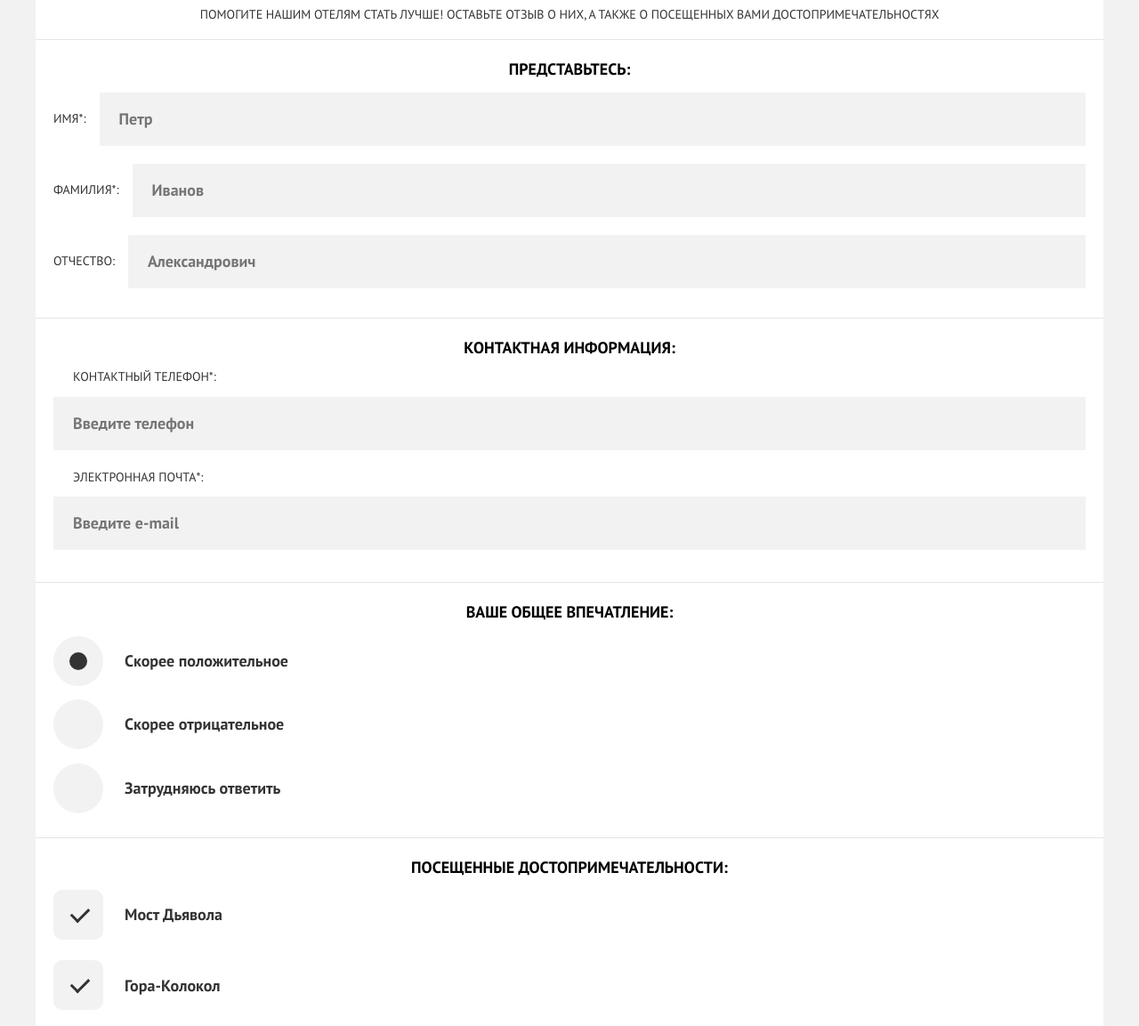
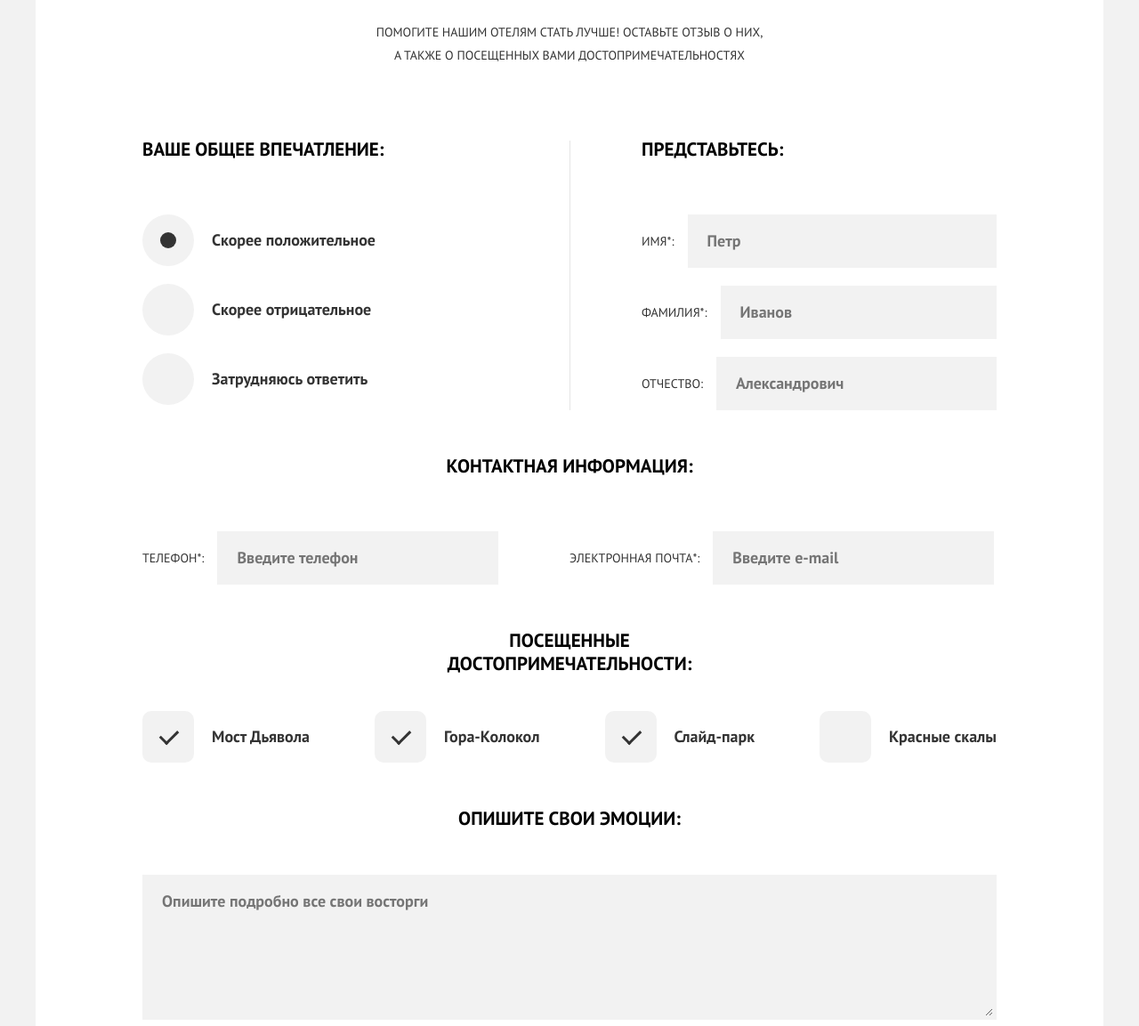
Before and after one commit to odkobozeva/1647713-sedona-21, a website: page source/form.html in a window 1280 px wide. Shown: the part 538-1691 px from the top of the page at 89% size. Drawn offline with nearby package versions, Linux system fonts and the light colour scheme; files that its build step writes are made by us from their sources.

Commit message:
Add adaptive on form page

```diff
--- a/source/form.html
+++ b/source/form.html
@@ -43,7 +43,8 @@
     <section class="review">
       <div class="review__info text-info">
         <h2 class="text-info__title">Оставьте свой отзыв</h2>
-        <p class="text-info__description">Помогите нашим отелям стать лучше! оставьте отзыв о них, а также о посещенных
+        <p class="text-info__description">Помогите нашим отелям стать лучше! Оставьте отзыв о них, <br>а также о
+          посещенных
           вами достопримечательностях</p>
       </div>
 
@@ -51,6 +52,7 @@
         <fieldset class="review-form__fieldset review-form__fieldset--vertical">
           <legend class="review-form__legend">Представьтесь:</legend>
 
+          <div class="field-list">
             <div class="field">
               <label class="field__label" for="name">Имя*:</label>
               <input class="field__input" type="text" name="user_name" id="name" placeholder="Петр" required>
@@ -63,15 +65,19 @@
 
             <div class="field">
               <label class="field__label" for="patronymic">Отчество:</label>
-            <input class="field__input" type="text" name="user_patronymic" id="patronymic" placeholder="Александрович">
+              <input class="field__input" type="text" name="user_patronymic" id="patronymic"
+                placeholder="Александрович">
+            </div>
           </div>
         </fieldset>
 
         <fieldset class="review-form__fieldset review-form__fieldset--horisontal">
           <legend class="review-form__legend">Контактная информация:</legend>
 
+          <div class="field-list">
             <div class="field">
-            <label class="field__label" for="phone">Контактный телефон*:</label>
+              <label class="field__label" for="phone"><span class="field__label--hidden">Контактный</span>
+                телефон*:</label>
               <div class="field__group">
                 <input class="field__input" type="tel" name="user_phone" id="phone" placeholder="Введите телефон"
                   pattern="[0-9]{1}-[0-9]{3}-[0-9]{3}-[0-9]{2}-[0-9]{2}" required>
@@ -87,15 +93,17 @@
                 <span class="field__icon field__icon--email"></span>
               </div>
             </div>
-
+          </div>
         </fieldset>
 
         <fieldset class="review-form__fieldset review-form__fieldset--radiobutton">
           <legend class="review-form__legend">Ваше общее впечатление:</legend>
 
+          <div class="field-list">
             <div class="field">
               <label class="field__label">
                 <input class="field__input visually-hidden" type="radio" name="impression" value="positive" checked>
+                <span class="field__input-choice"></span>
                 <span class="field__helper">Скорее положительное</span>
               </label>
             </div>
@@ -103,6 +111,7 @@
             <div class="field">
               <label class="field__label">
                 <input class="field__input visually-hidden" type="radio" name="impression" value="negative">
+                <span class="field__input-choice"></span>
                 <span class="field__helper">Скорее отрицательное</span>
               </label>
             </div>
@@ -110,17 +119,20 @@
             <div class="field">
               <label class="field__label">
                 <input class="field__input visually-hidden" type="radio" name="impression" value="neutral">
+                <span class="field__input-choice"></span>
                 <span class="field__helper">Затрудняюсь ответить</span>
               </label>
+            </div>
           </div>
         </fieldset>
 
         <fieldset class="review-form__fieldset review-form__fieldset--checkbox">
-          <legend class="review-form__legend">Посещенные достопримечательности:</legend>
-
+          <legend class="review-form__legend">Посещенные<br>достопримечательности:</legend>
+          <div class="field-list">
             <div class="field">
               <label class="field__label">
                 <input class="field__input visually-hidden" type="checkbox" name="devils_bridge" checked>
+                <span class="field__input-choice"></span>
                 <span class="field__helper">Мост Дьявола</span>
               </label>
             </div>
@@ -128,6 +140,7 @@
             <div class="field">
               <label class="field__label">
                 <input class="field__input visually-hidden" type="checkbox" name="mount_bell" checked>
+                <span class="field__input-choice"></span>
                 <span class="field__helper">Гора-Колокол</span>
               </label>
             </div>
@@ -135,6 +148,7 @@
             <div class="field">
               <label class="field__label">
                 <input class="field__input visually-hidden" type="checkbox" name="slide_park" checked>
+                <span class="field__input-choice"></span>
                 <span class="field__helper">Слайд-парк</span>
               </label>
             </div>
@@ -142,8 +156,10 @@
             <div class="field">
               <label class="field__label">
                 <input class="field__input visually-hidden" type="checkbox" name="red_rocks">
+                <span class="field__input-choice"></span>
                 <span class="field__helper">Красные скалы</span>
               </label>
+            </div>
           </div>
         </fieldset>
 
--- /dev/null
+++ b/source/sass/blocks/form/field-list.scss
@@ -0,0 +1,8 @@
+.field-list {
+  display: grid;
+  gap: 20px;
+
+  @media (max-width: $mobile-width-only) {
+    padding: 20px 0;
+  }
+}
--- a/source/sass/blocks/form/field.scss
+++ b/source/sass/blocks/form/field.scss
@@ -1,14 +1,24 @@
-.field {
-  align-items: center;
-}
-
 .field__group {
-  margin: 14px 0 23px;
+  @media (min-width: $desktop-width) {
+    width: 100%;
+    max-width: 316px;
+  }
 }
 
 .field__label {
+  line-height: 1.86;
+  text-transform: uppercase;
   color: $secondary-text;
-  text-transform: uppercase;
+
+  &:hover .field__input-choice {
+    background-color: $input-hover;
+  }
+
+  &--hidden {
+    @media (min-width: $desktop-width) {
+      display: none;
+    }
+  }
 }
 
 .field__input {
@@ -33,6 +43,16 @@
   }
 }
 
+.field__input-choice {
+  position: relative;
+  display: inline-block;
+  width: 58px;
+  height: 58px;
+  margin-right: 20px;
+  background-color: #f2f2f2;
+  cursor: pointer;
+}
+
 .field__helper {
   display: inline-block;
   font-weight: bold;
--- a/source/sass/blocks/form/review-form.scss
+++ b/source/sass/blocks/form/review-form.scss
@@ -1,50 +1,127 @@
+.review-form {
+  @media (min-width: $tablet-width) {
+    display: grid;
+    grid-template-columns: repeat(2, 1fr);
+    gap: 30px 0;
+  }
+}
+
 .review-form__fieldset {
   margin: 0;
-  padding: 13px 20px;
   border: none;
+  padding: 0;
+
+  @media (max-width: $mobile-width-only) {
+    padding: 0 20px;
+  }
 
   &:not(:last-of-type) {
-    border-bottom: 1px solid $decoration-line;
+    @media (max-width: $mobile-width-only) {
+      border-bottom: 1px solid $decoration-line;
+    }
+  }
+
+  &--vertical {
+    @media (min-width: $tablet-width) {
+      padding-left: 58px;
+      border-left: 1px solid $decoration-line;
+    }
+
+    @media (min-width: $desktop-width) {
+      padding-left: 80px;
+    }
+  }
+
+  &--vertical .review-form__legend {
+    @media (min-width: $tablet-width) {
+      margin-bottom: 60px;
+      text-align: left;
+    }
   }
 
   &--vertical .field {
     display: flex;
-    margin-bottom: 20px;
+    align-items: center;
   }
 
   &--vertical .field__label {
     margin-right: 15px;
   }
 
-  &--horisontal .field__label {
-    margin-left: 22px;
+  &--horisontal {
+    @media (min-width: $tablet-width) {
+      grid-column: 1 / -1;
+    }
   }
 
-  &--checkbox .field {
-    position: relative;
-    padding-left: 80px;
-    margin-bottom: 26px;
+  &--horisontal .review-form__legend {
+    @media (min-width: $tablet-width) {
+      margin-bottom: 20px;
+    }
+
+    @media (min-width: $desktop-width) {
+      margin-bottom: 60px;
+    }
   }
 
-  &--checkbox .field__helper {
-    padding: 10px 0;
+  &--horisontal .field-list {
+    @media (min-width: $desktop-width) {
+      grid-template-columns: 1fr 1fr;
+      gap: 0;
+    }
   }
 
-  &--checkbox .field__helper::before {
-    content: "";
-    width: 56px;
-    height: 56px;
-    background-color: $input-background;
-    position: absolute;
-    left: 0;
-    top: 0;
-    bottom: 0;
-    margin: auto;
-    border-radius: 10px;
-    cursor: pointer;
+  &--horisontal .field {
+    @media (min-width: $desktop-width) {
+      display: flex;
+      align-items: center;
+    }
   }
 
-  &--checkbox .field__input:checked + .field__helper::after {
+  &--horisontal .field__label {
+    display: inline-block;
+    margin: 0 0 8px 22px;
+
+    @media (min-width: $desktop-width) {
+      margin: 0 15px 0 0;
+    }
+  }
+
+  &--checkbox {
+    @media (min-width: $tablet-width) {
+      grid-column: 1 / -1;
+    }
+  }
+
+  &--checkbox .review-form__legend {
+    @media (min-width: $tablet-width) {
+      margin-bottom: 40px;
+    }
+  }
+
+  &--checkbox .field-list {
+    @media (min-width: $tablet-width) {
+      grid-template-columns: repeat(2, max-content);
+      gap: 50px;
+      justify-content: center;
+    }
+
+    @media (min-width: $desktop-width) {
+      grid-template-columns: repeat(4, max-content);
+      justify-content: space-between;
+    }
+  }
+
+  &--checkbox .field__label {
+    display: flex;
+    align-items: center;
+  }
+
+  &--checkbox .field__input-choice {
+    border-radius: 10px;
+  }
+
+  &--checkbox .field__input:checked + .field__input-choice::before {
     content: "";
     position: absolute;
     left: 20px;
@@ -58,37 +135,50 @@
     transform: rotate(-45deg);
   }
 
-  &--radiobutton .field {
-    position: relative;
-    padding-left: 80px;
-    margin-bottom: 14px;
+  &--radiobutton {
+    order: -1;
   }
 
-  &--radiobutton .field__helper {
-    padding: 12px 0;
+  &--radiobutton .review-form__legend {
+    @media (min-width: $tablet-width) {
+      margin-bottom: 60px;
+      text-align: left;
+    }
   }
 
-  &--radiobutton .field__helper::before {
+  &--radiobutton .field__label {
+    display: flex;
+    align-items: center;
+  }
+
+  &--radiobutton .field__input-choice {
+    border-radius: 50%;
+  }
+
+  &--radiobutton .field__input:checked + .field__input-choice::before {
     content: "";
-    width: 56px;
-    height: 56px;
-    background-color: $input-background;
     position: absolute;
+    width: 18px;
+    height: 18px;
     left: 0;
+    right: 0;
     top: 0;
     bottom: 0;
     margin: auto;
     border-radius: 50%;
-    cursor: pointer;
+    background-color: $input-checked;
   }
 
-  &--radiobutton .field__input:checked + .field__helper::before {
-    background-color: $input-checked;
-    border: 18px solid $input-background;
+  &--textarea {
+    grid-column: 1 / -1;
   }
 
-  &--radiobutton .field__input:checked + .field__helper:hover::before {
-    border: 18px solid $input-hover;
+  &--textarea .review-form__legend {
+    margin-bottom: 20px;
+
+    @media (min-width: $tablet-width) {
+      margin-bottom: 50px;
+    }
   }
 }
 
@@ -99,8 +189,31 @@
   line-height: 1.44;
   text-transform: uppercase;
   text-align: center;
+
+  @media (min-width: $tablet-width) {
+    font-size: 21px;
+    line-height: 1.24;
+  }
 }
 
 .review-form__data-processing {
+  grid-column: 1 / -1;
   padding: 35px 20px;
+
+  @media (min-width: $tablet-width) {
+    display: flex;
+    padding: 0;
+    align-items: center;
+    justify-content: space-between;
+  }
 }
+
+.review-form__button {
+  @media (min-width: $tablet-width) {
+    width: 50%;
+  }
+}
+
+.review-form__notice {
+  text-transform: uppercase;
+}
--- a/source/sass/blocks/form/review.scss
+++ b/source/sass/blocks/form/review.scss
@@ -1,4 +1,39 @@
+.review {
+  @media (min-width: $tablet-width) {
+    max-width: calc(100% - 120px);
+    margin: 0 auto;
+  }
+
+  @media (min-width: $desktop-width) {
+    max-width: calc(100% - 240px);
+  }
+}
+
 .review__info {
-  padding: 40px 5px 15px;
+  padding: 40px 20px;
   border-bottom: 1px solid $decoration-line;
+
+  @media (min-width: $tablet-width) {
+    padding: 60px 40px;
+    border-bottom: none;
+  }
+
+  .text-info__title {
+    @media (min-width: $tablet-width) {
+      font-size: 30px;
+      line-height: 0.87;
+    }
+  }
+
+  .text-info__dscription {
+    @media (min-width: $tablet-width) {
+      line-height: 1.71;
+    }
+  }
+
+  br {
+    @media (max-width: $mobile-width-only) {
+      display: none;
+    }
+  }
 }
--- a/source/sass/style.scss
+++ b/source/sass/style.scss
@@ -26,6 +26,7 @@
 // Form
 @import "blocks/form/review.scss";
 @import "blocks/form/review-form.scss";
+@import "blocks/form/field-list.scss";
 @import "blocks/form/field.scss";
 
 // Catalog
```
Lines whose indentation alone changed are shown as unchanged.
